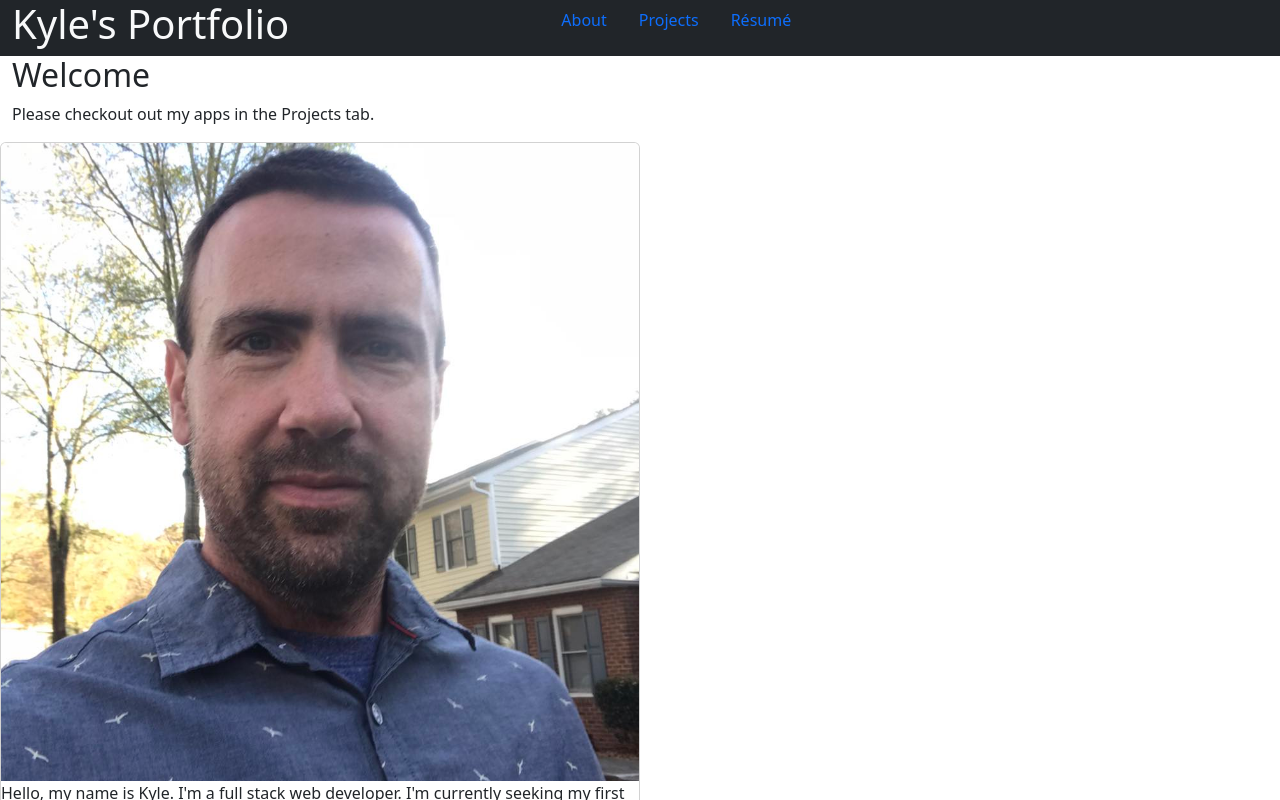
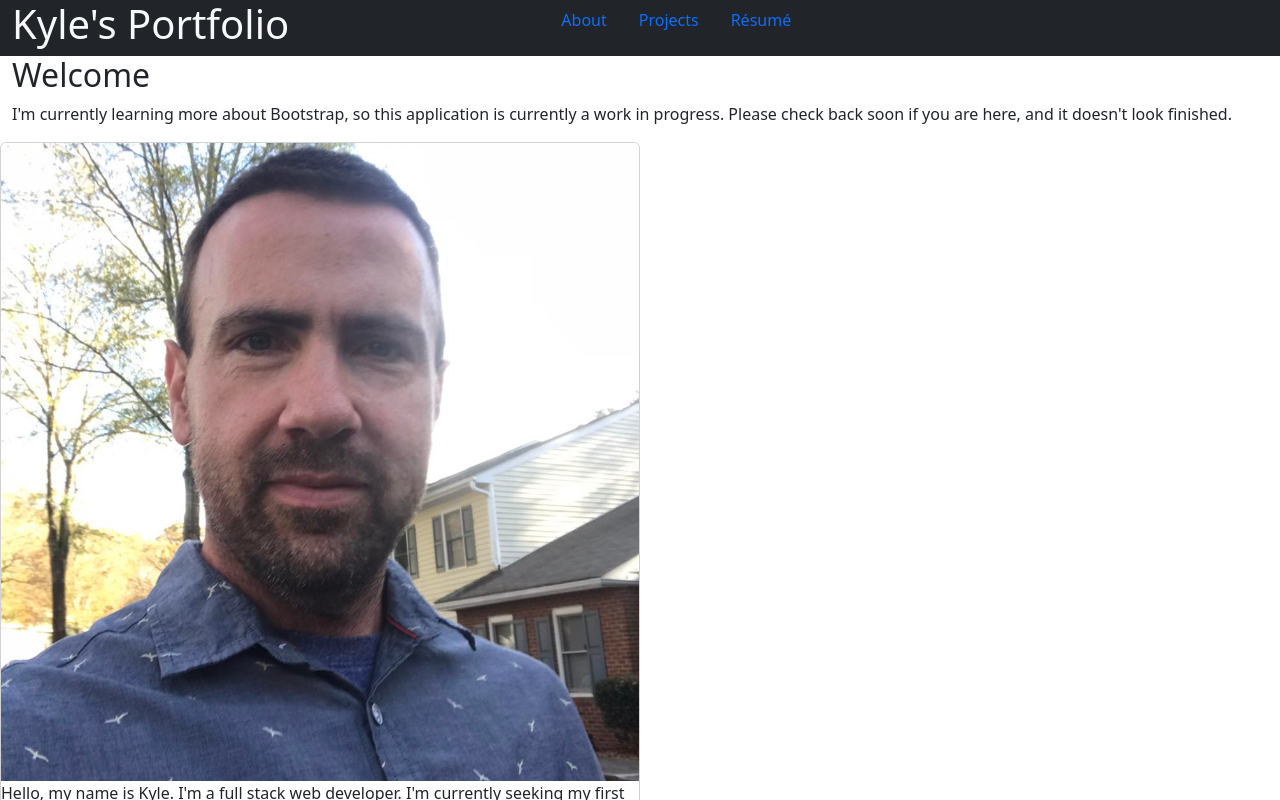
Before and after one commit to kabradshaw1/Portfolio-3, a React (Create React App) app: page / in a window 1280 px wide. Shown: the top 800 px of the page. Built offline with nearby package versions, Linux system fonts and the light colour scheme.

Commit message:
updated welcome message

```diff
--- a/src/components/Header/index.js
+++ b/src/components/Header/index.js
@@ -27,10 +27,10 @@ function Header(props) {
     <>
       <Container fluid>
         <Row className='text-light bg-dark'>
-          <Col xs lg='5'>
+          <Col xs={6} lg='5'>
             <h1>Kyle's Portfolio</h1>
           </Col>
-          <Col xs>
+          <Col xs={6}>
             <HeaderNav className='' currentTab={currentTab} handleTabChange={handleTabChange}/>
           </Col>
         </Row>
@@ -38,7 +38,7 @@ function Header(props) {
 
       <Container fluid>
         <h2>Welcome</h2>
-        <p>Please checkout out my apps in the Projects tab.</p>
+        <p>I'm currently learning more about Bootstrap, so this application is currently a work in progress.  Please check back soon if you are here, and it doesn't look finished.</p>
       </Container>
     </>
   )
```
